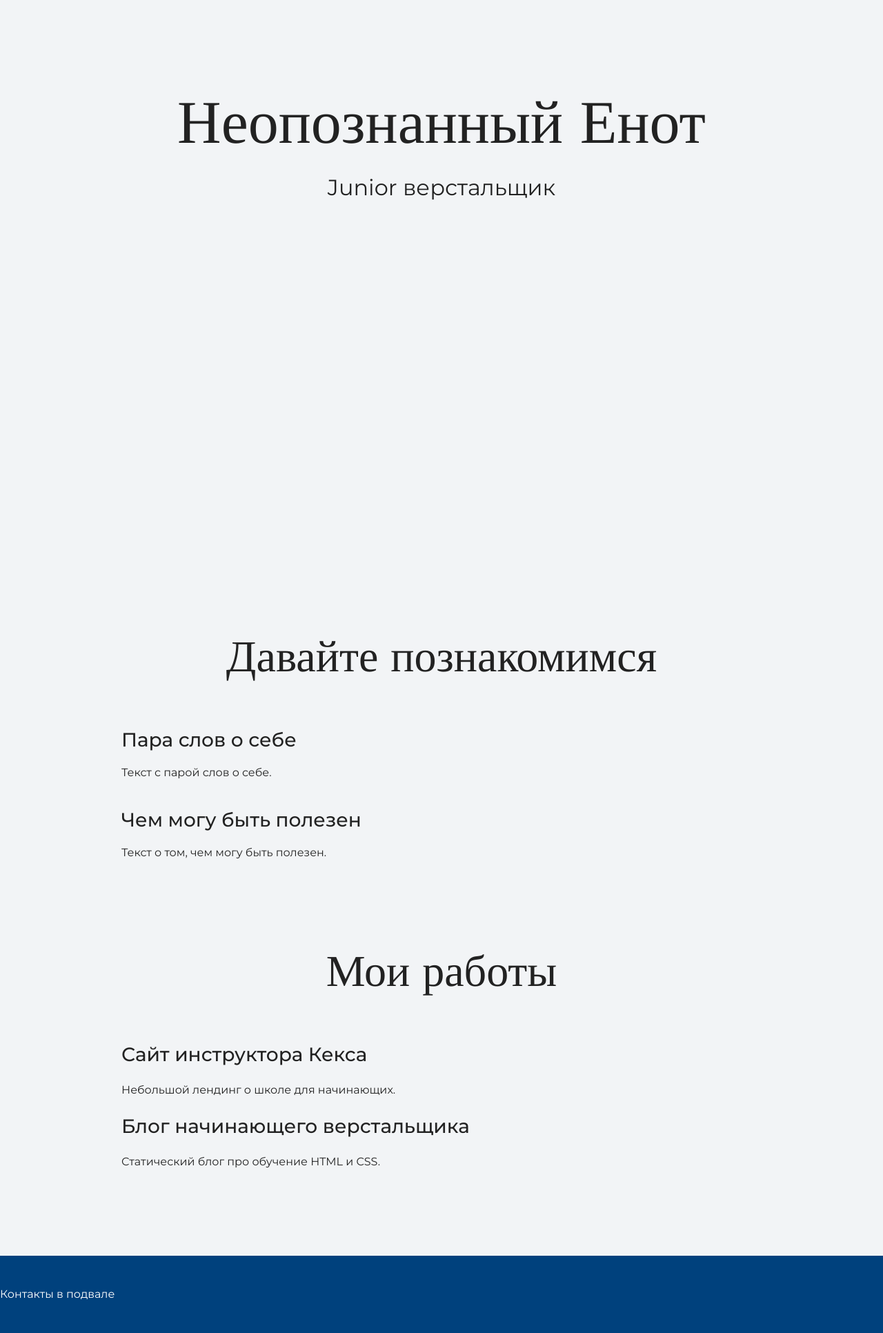
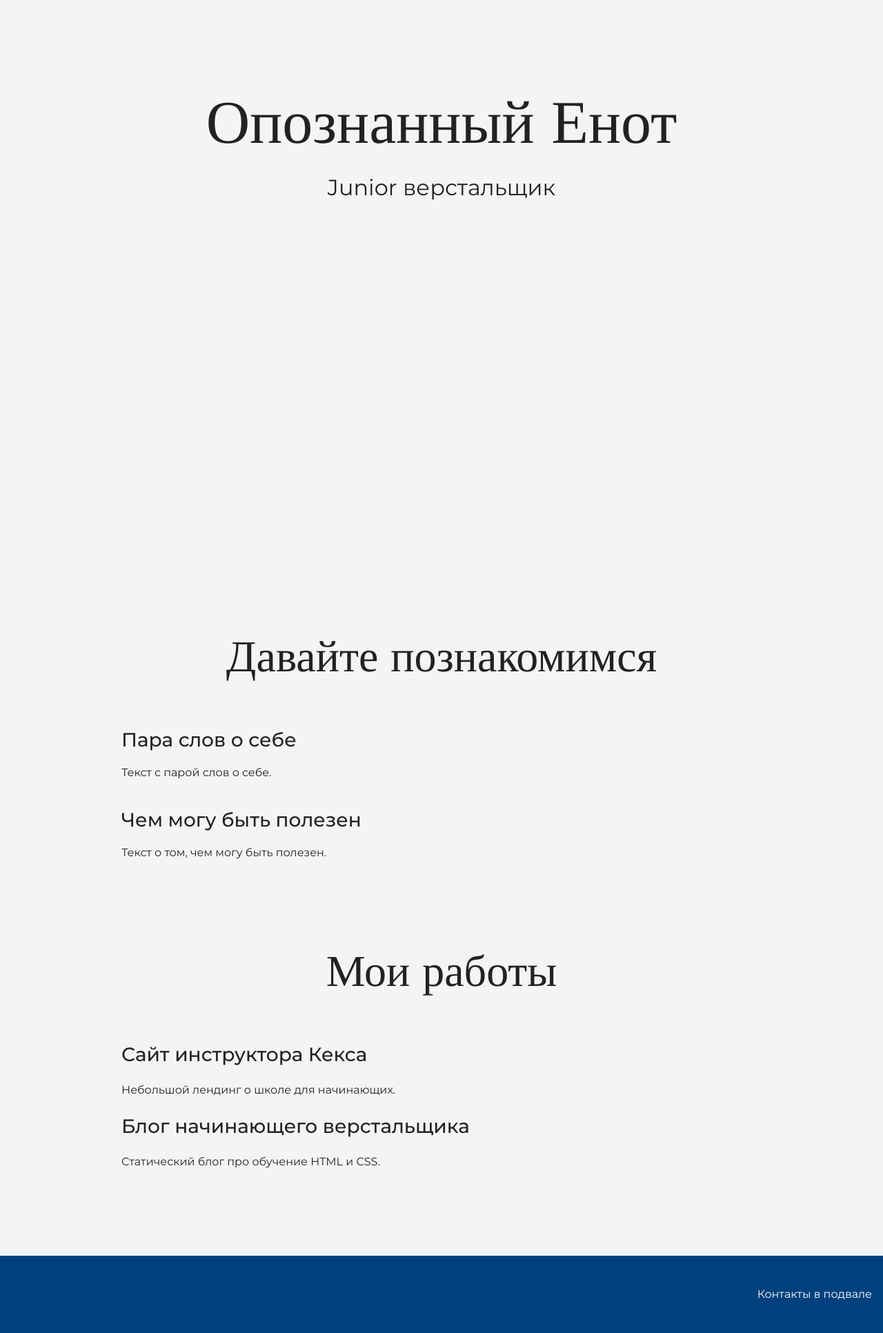
Before and after one commit to fisheye123/my-site, a plain HTML site: page index.html in a window 1280 px wide. Shown: the part 120-2052 px from the top of the page at 69% size. Drawn offline with nearby package versions, Linux system fonts and the light colour scheme.

Commit message:
changes the text on the main page

```diff
--- a/index.html
+++ b/index.html
@@ -16,7 +16,7 @@
 
     <section class="hero-image">
       <div class="container">
-        <h1 class="heading">Неопознанный Енот</h1>
+        <h1 class="heading">Опознанный Енот</h1>
         <p>Junior верстальщик</p>
       </div>
     </section>
@@ -44,7 +44,9 @@
     </section>
 
     <footer class="page-footer">
-      Контакты в подвале
+      <div class="container">
+        Контакты в подвале
+      </div>
     </footer>
   </body>
 </html>
```
